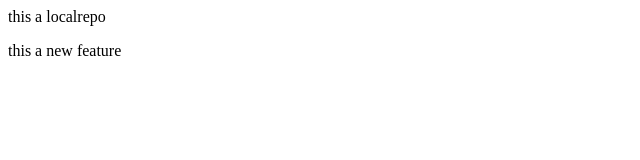
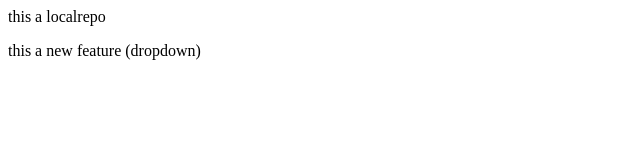
Before and after one commit to yagnikjasoliya01/localrepo, a plain HTML site: page index.html in a window 1280 px wide. Shown: the full height of the page, 0-640 px from the left. Drawn offline with Linux system fonts and the light colour scheme.

Commit message:
add dropdown

```diff
--- a/index.html
+++ b/index.html
@@ -1,2 +1,2 @@
 <p>this a localrepo</p>
-<p>this a new feature </p>
+<p>this a new feature (dropdown)</p>
```
